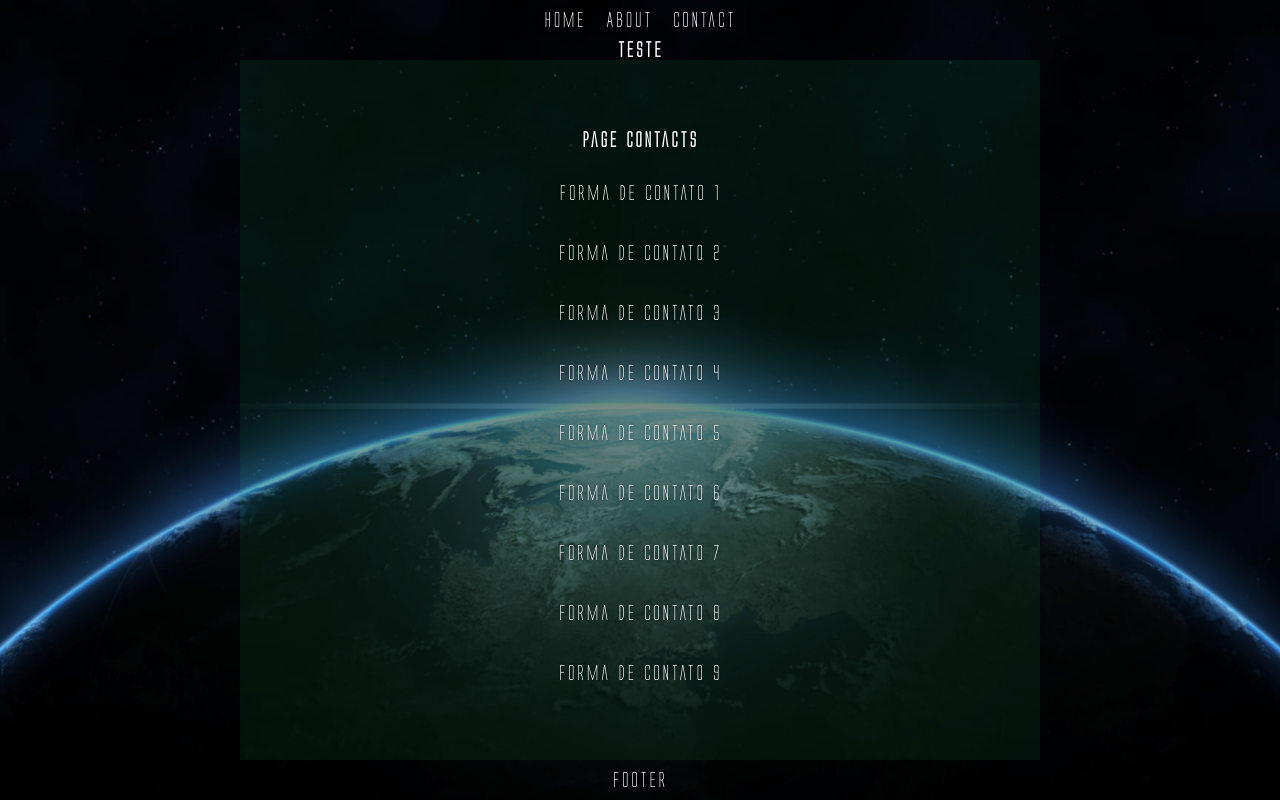
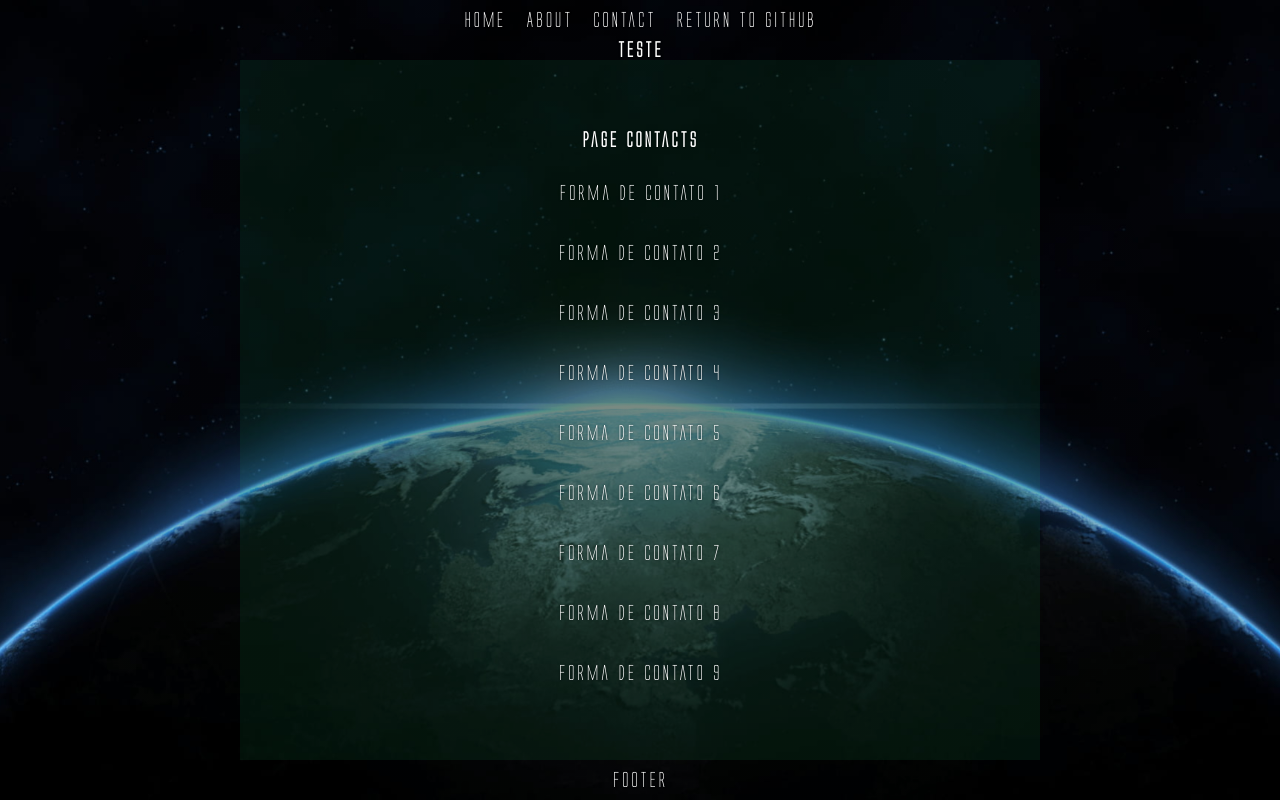
Before and after one commit to Robsonnsbr/my_template_react, a React (Vite) app: page /my_template_react/contact in a window 1280 px wide. Built offline with nearby package versions, Linux system fonts and the light colour scheme.

Commit message:
feat: button github  created

```diff
--- a/index.html
+++ b/index.html
@@ -5,6 +5,7 @@
   <meta charset="UTF-8" />
   <link rel="icon" type="image/svg+xml" href="/globe.png" />
   <meta name="viewport" content="width=device-width, initial-scale=1.0" />
+  <link rel="stylesheet" href="https://cdn.jsdelivr.net/gh/devicons/devicon@v2.15.1/devicon.min.css">
   <title>Robson Monteiro</title>
   <base href="/">
 </head>
--- a/src/components/Navbar.tsx
+++ b/src/components/Navbar.tsx
@@ -7,6 +7,7 @@ export const Navbar = () => {
       <Link to="./">Home</Link>
       <Link to="./about">About</Link>
       <Link to="./contact">Contact</Link>
+      <Link to="https://github.com/Robsonnsbr">return to github</Link>
     </nav>
   );
 };
```
